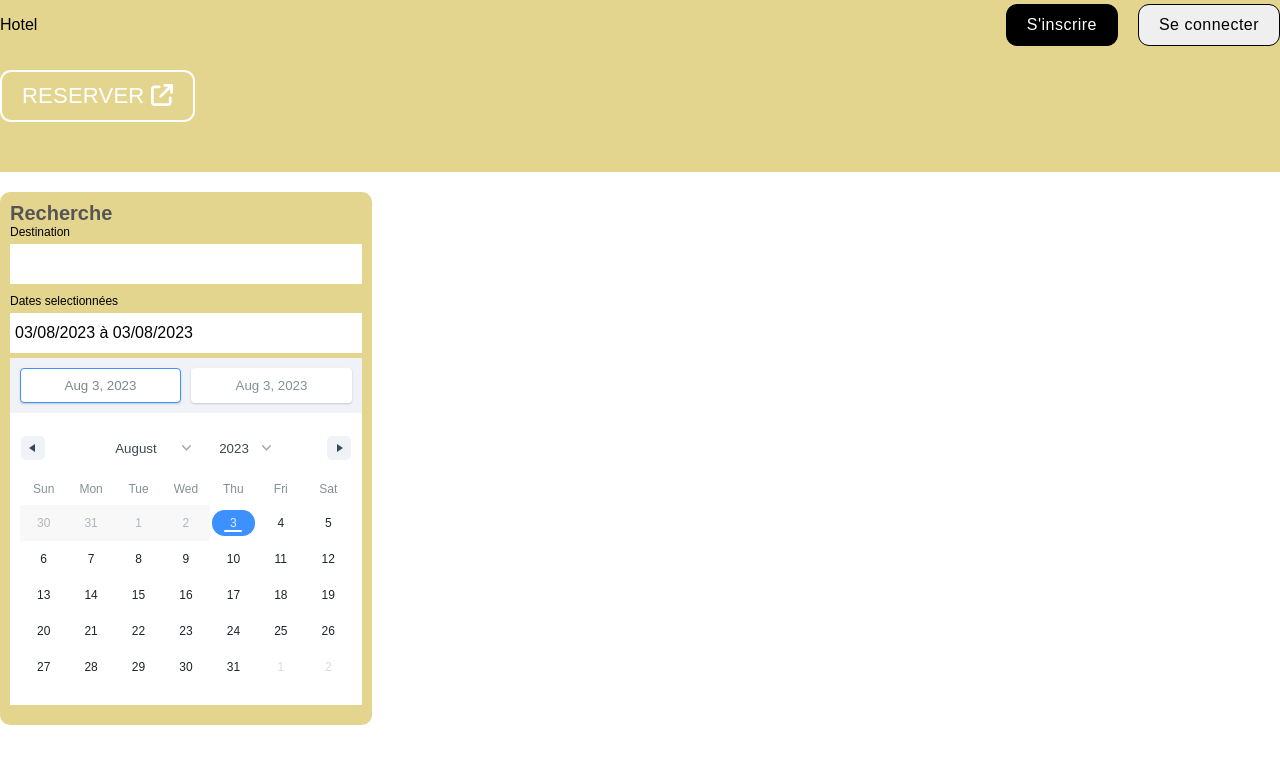
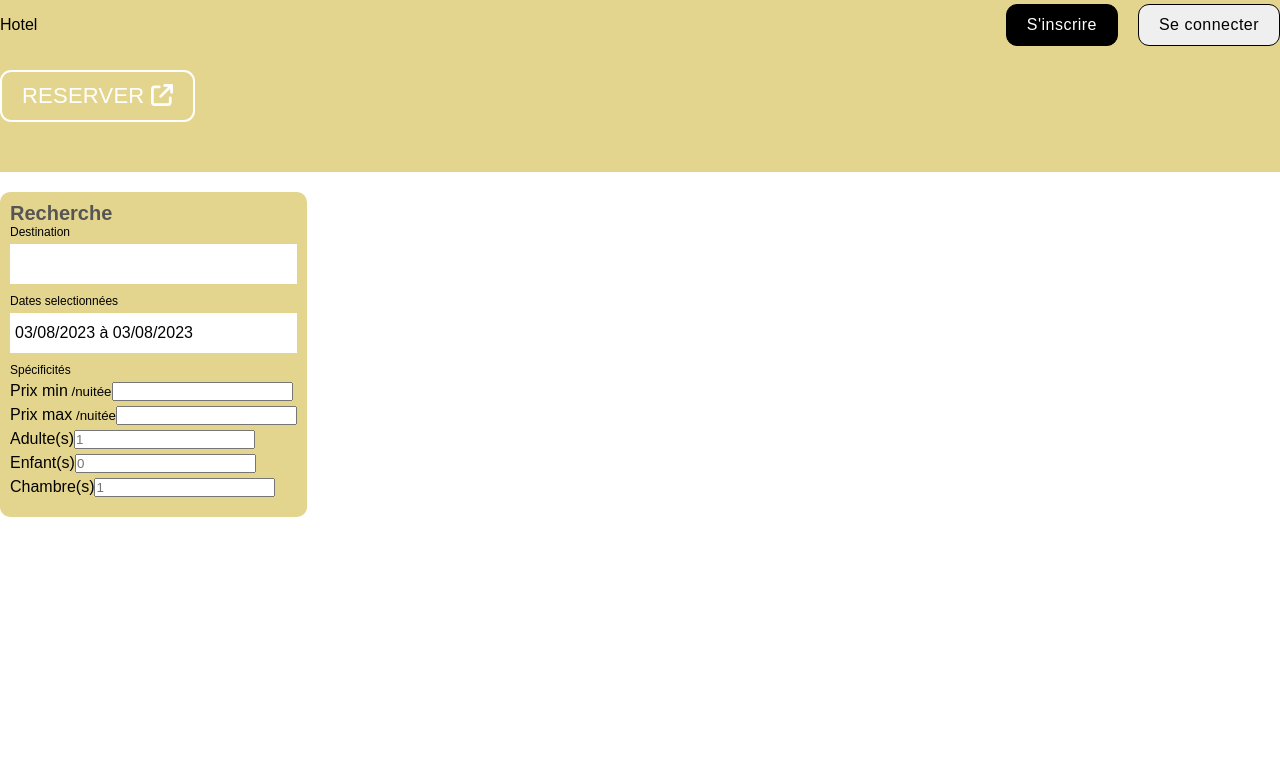
Before and after one commit to andyDevMdg/hotel-reservation-frontend, a React (Vite) app in the folder hotel-reservation/: page / in a window 1280 px wide. Both pictures are taken after a click on the button "RECHERCHER". Shown: the top 764 px of the page. Built offline with nearby package versions, Linux system fonts and the light colour scheme.

Commit message:
Add div specifications & details in search result section

```diff
--- a/hotel-reservation/src/components/header/Header.jsx
+++ b/hotel-reservation/src/components/header/Header.jsx
@@ -87,11 +87,11 @@ function Header({type}) {
 
                     <div className="headerSearchItem">
                         <FontAwesomeIcon icon={faPerson} className='headerIcon' />
-                        <span onClick={()=>setOpenOptions(!openOptions)} className='headerSearchText'>{`${options.adult} adult | ${options.children} children | ${options.room} room`}</span>
+                        <span onClick={()=>setOpenOptions(!openOptions)} className='headerSearchText'>{`${options.adult} adulte(s) | ${options.children} enfant(s) | ${options.room} chambre(s)`}</span>
 
                         {openOptions && <div className="options">
                             <div className="optionItem">
-                                <span className="optionText">Adult</span>
+                                <span className="optionText">Adultes</span>
 
                                 <div className="optionCounter">
                                     <button className="optionCounterBtn"
@@ -103,7 +103,7 @@ function Header({type}) {
                                 </div>
                             </div>
                             <div className="optionItem">
-                                <span className="optionText">Children</span>
+                                <span className="optionText">Enfant</span>
 
                                 <div className="optionCounter">
                                     <button className="optionCounterBtn"
@@ -115,7 +115,7 @@ function Header({type}) {
                                 </div>
                             </div>
                             <div className="optionItem">
-                                <span className="optionText">Room</span>
+                                <span className="optionText">Chambre</span>
 
                                 <div className="optionCounter">
                                     <button className="optionCounterBtn"
--- a/hotel-reservation/src/pages/list/List.jsx
+++ b/hotel-reservation/src/pages/list/List.jsx
@@ -12,6 +12,7 @@ function List() {
   const location = useLocation()
   const [destination, setDestination] = useState(location.state.destination)
   const [date, setDate] = useState(location.state.date)
+  const [openDate, setOpenDate] = useState(false)
   const [options, setOptions] = useState(location.state.options)
 
   return (
@@ -28,15 +29,50 @@ function List() {
             </div>
             <div className="listItem">
               <label>Dates selectionnées</label>
-              <span>{`${format(date[0].startDate, "dd/MM/yyyy")} à ${format(date[0].endDate, "dd/MM/yyyy")}`}</span>
-              <DateRange
-              onChange={(item) => setDate([item.selection])}
-              minDate={new Date()}
-              ranges={date}
-              />
+              <span onClick={() => setOpenDate(!openDate)}>{`${format(date[0].startDate, "dd/MM/yyyy")} à ${format(date[0].endDate, "dd/MM/yyyy")}`}</span>
+              {openDate && (<DateRange
+                onChange={(item) => setDate([item.selection])}
+                minDate={new Date()}
+                ranges={date}
+              />)}
             </div>
-            <div className="listResult"></div>
+            <div className="listItem">
+              <label>Spécificités</label>
+              <div className="listSpec">
+                <span className="specText">
+                  Prix min
+                  <small> /nuitée</small>
+                </span>
+                <input type="number" className='specInput' />
+              </div>
+              <div className="listSpec">
+                <span className="specText">
+                  Prix max
+                  <small> /nuitée</small>
+                </span>
+                <input type="number" className='specInput' />
+              </div>
+              <div className="listSpec">
+                <span className="specText">
+                  Adulte(s)
+                </span>
+                <input type="number" min={1} className='specInput' placeholder={options.adult}/>
+              </div>
+              <div className="listSpec">
+                <span className="specText">
+                  Enfant(s)
+                </span>
+                <input type="number" min={0} className='specInput' placeholder={options.children}/>
+              </div>
+              <div className="listSpec">
+                <span className="specText">
+                  Chambre(s)
+                </span>
+                <input type="number" min={1} className='specInput' placeholder={options.room}/>
+              </div>
+            </div>
           </div>
+          <div className="listResult"></div>
         </div>
       </div>
     </div>
```
